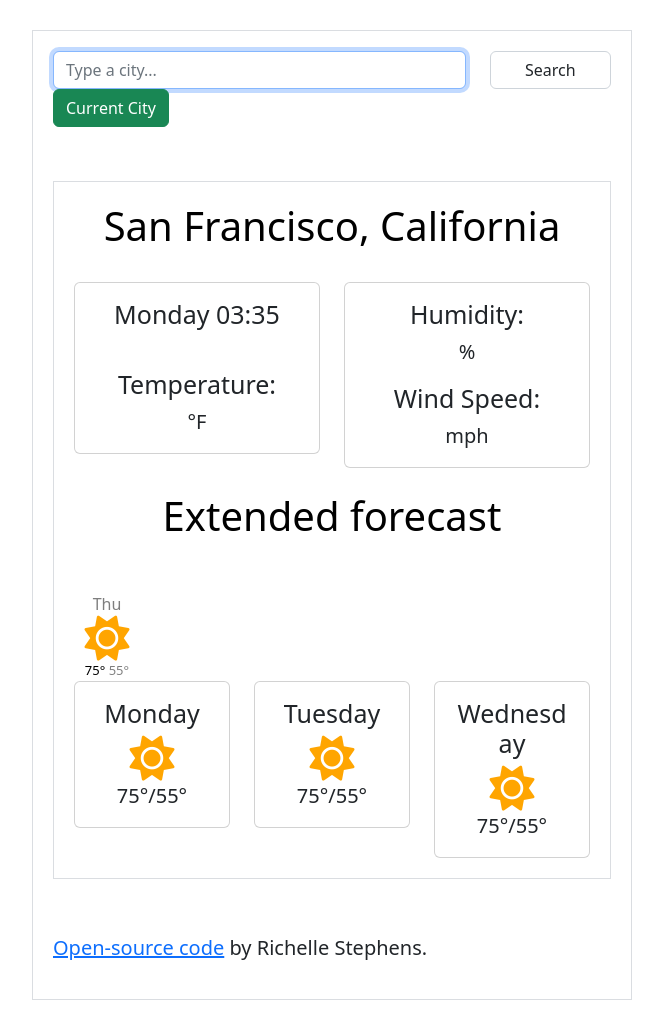
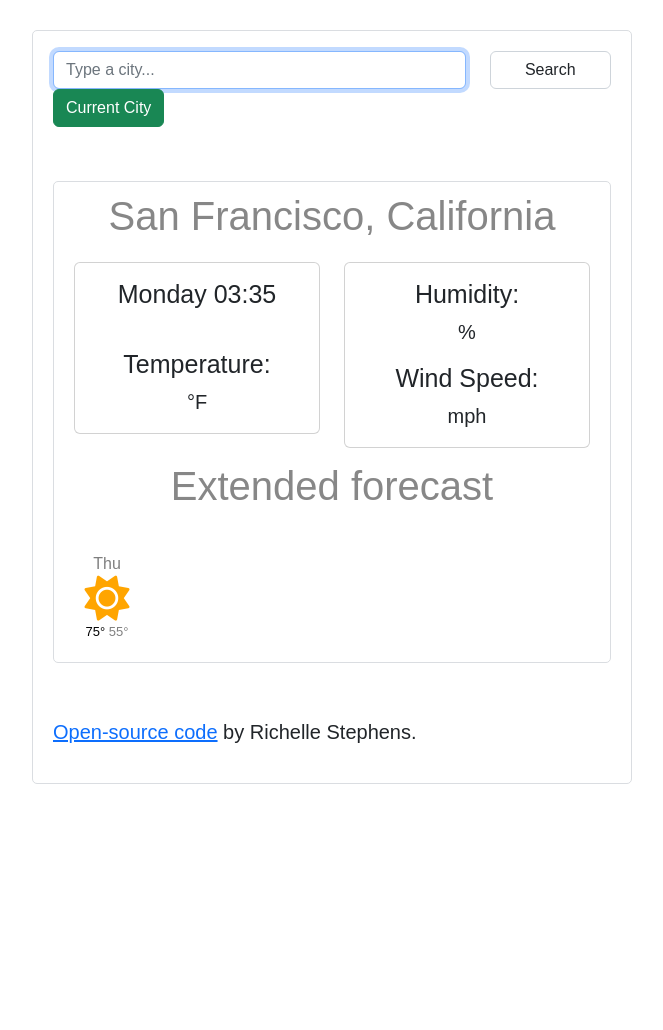
Before and after one commit to RStephens2010/RStephens-vanilla-weather-app, a website built with Parcel: page index.html in a window 1280 px wide. Shown: the whole page, without its empty margins (308-971 px from the left). After the commit the page ends 814 px from the top, so only its background shows below. Built offline with nearby package versions, Linux system fonts and the light colour scheme; no server answers.

Commit message:
Fine-tuned CSS for some elements, deleted cards under Extended Forecast

```diff
--- a/index.html
+++ b/index.html
@@ -98,45 +98,6 @@
             </div>
           </div>
         </div>
-
-        <center>
-          <div class="row">
-            <div class="col-sm-4">
-              <div class="card">
-                <div class="card-body">
-                  <h5 class="card-title">Monday</h5>
-                  <i class="fa-solid fa-sun sun-icon"></i>
-                  <br />
-                  <p class="card-text">
-                    75°/55°
-                  </p>
-                </div>
-              </div>
-            </div>
-            <div class="col-sm-4">
-              <div class="card">
-                <div class="card-body">
-                  <h5 class="card-title">Tuesday</h5>
-                  <i class="fa-solid fa-sun sun-icon"></i>
-                  <p class="card-text">
-                    75°/55°
-                  </p>
-                </div>
-              </div>
-            </div>
-            <div class="col-sm-4">
-              <div class="card">
-                <div class="card-body">
-                  <h5 class="card-title">Wednesday</h5>
-                  <i class="fa-solid fa-sun sun-icon"></i>
-                  <p class="card-text">
-                    75°/55°
-                  </p>
-                </div>
-              </div>
-            </div>
-          </div>
-        </center>
       </div>
       <br />
       <p>
--- a/src/styles.css
+++ b/src/styles.css
@@ -1,13 +1,21 @@
+body {
+  font-family: arial, sans-serif;
+}
+
 .container {
   max-width: 600px;
   margin: 30px auto;
   padding: 20px;
   border: 1px solid #dadde1;
+  border-radius: 5px;
 }
 
 h1 {
-  color: black;
+  color: rgb(135, 135, 135);
   text-align: center;
+  font-size: 40px;
+  font-weight: 100;
+  line-height: 28px;
 }
 
 .sun-icon {
```
